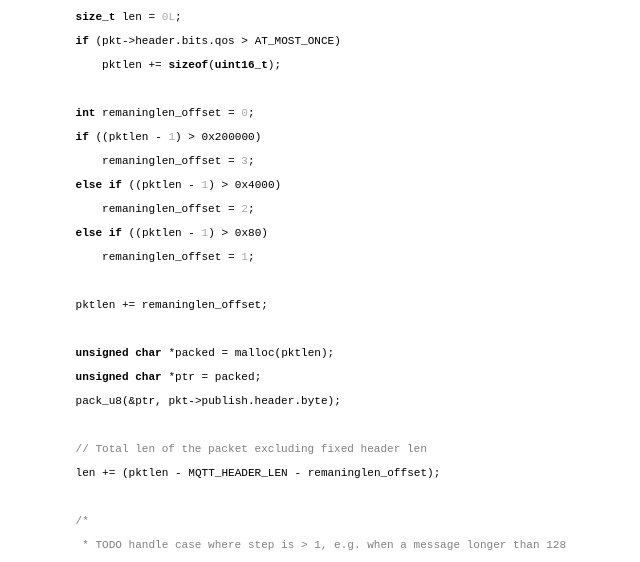
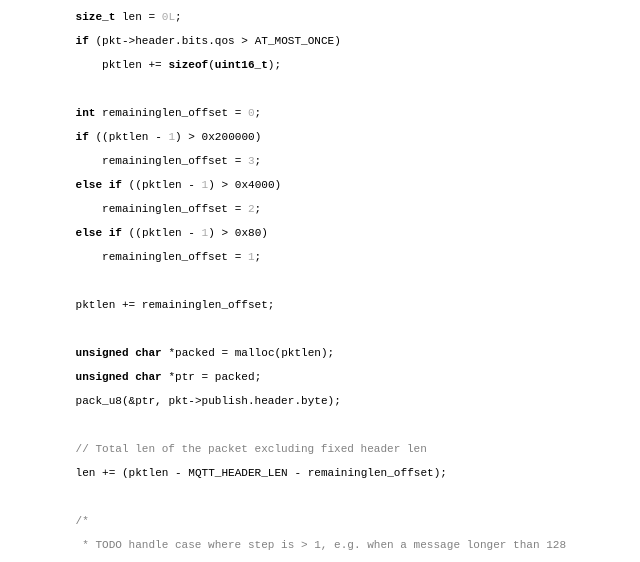
Before and after one commit to codepr/codepr.github.io, a Jekyll site: the page built from _posts/2019-03-04-sol-mqtt-broker-p2.md, in a window 1280 px wide and 900 px high, scrolled down 5320 px. Shown: the part 153-715 px from the top of the window, without its empty margins (315-955 px from the left). Built offline with Jekyll 4.4.1, drawn with Linux system fonts in a browser that asks for light colours.

Commit message:
Fixed propagated typo

```diff
--- a/_posts/2019-03-04-sol-mqtt-broker-p2.md
+++ b/_posts/2019-03-04-sol-mqtt-broker-p2.md
@@ -232,22 +232,22 @@ static unsigned char *pack_mqtt_publish(const union mqtt_packet *pkt) {
     if (pkt->header.bits.qos > AT_MOST_ONCE)
         pktlen += sizeof(uint16_t);
 
-    int remaninglen_offset = 0;
+    int remaininglen_offset = 0;
     if ((pktlen - 1) > 0x200000)
-        remaninglen_offset = 3;
+        remaininglen_offset = 3;
     else if ((pktlen - 1) > 0x4000)
-        remaninglen_offset = 2;
+        remaininglen_offset = 2;
     else if ((pktlen - 1) > 0x80)
-        remaninglen_offset = 1;
+        remaininglen_offset = 1;
 
-    pktlen += remaninglen_offset;
+    pktlen += remaininglen_offset;
 
     unsigned char *packed = malloc(pktlen);
     unsigned char *ptr = packed;
     pack_u8(&ptr, pkt->publish.header.byte);
 
     // Total len of the packet excluding fixed header len
-    len += (pktlen - MQTT_HEADER_LEN - remaninglen_offset);
+    len += (pktlen - MQTT_HEADER_LEN - remaininglen_offset);
 
     /*
      * TODO handle case where step is > 1, e.g. when a message longer than 128
```
Also changed, not shown: _posts/2019-03-03-sol-mqtt-broker.md (+7 -7 lines), _posts/2019-03-06-sol-mqtt-broker-p3.md (+6 -6 lines), _posts/2019-03-08-sol-mqtt-broker-p6.md (+5 -5 lines), _posts/2019-09-25-sol-mqtt-broker-bonus.md (+1 -1 lines).
